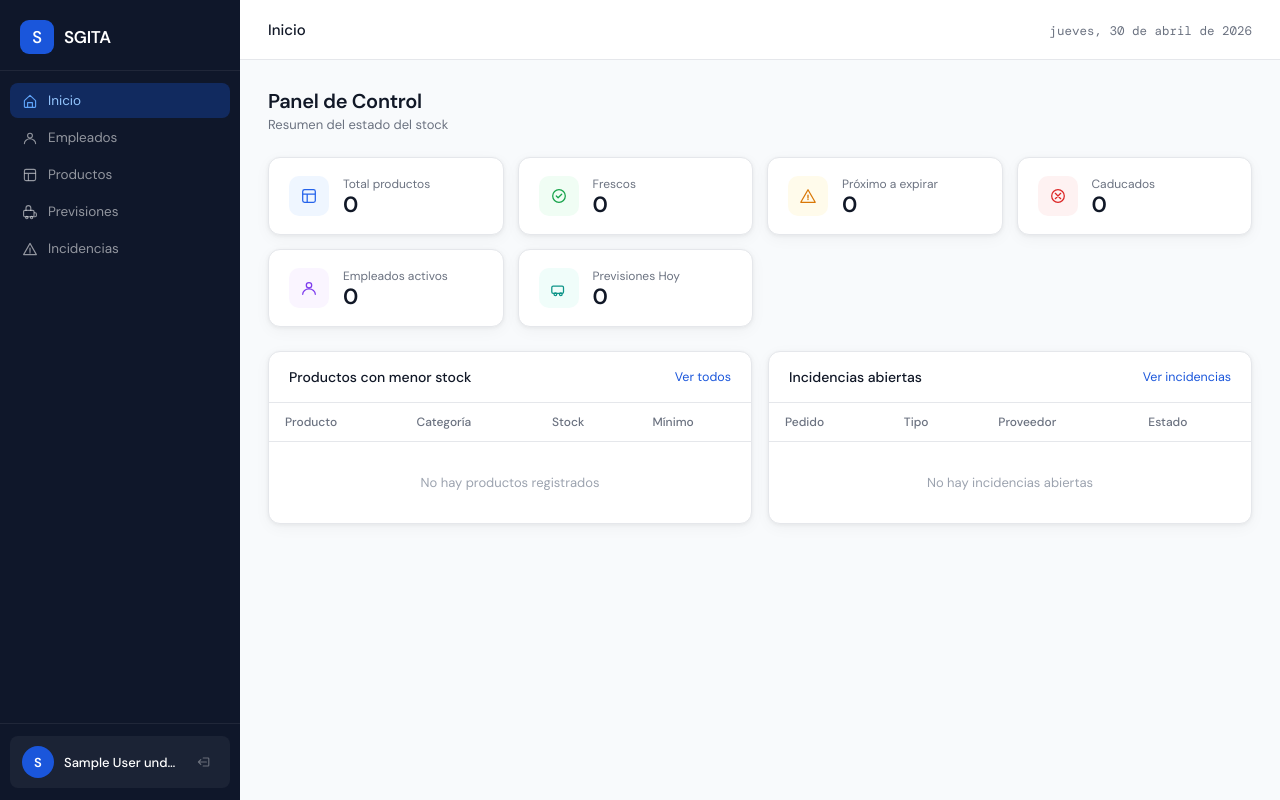
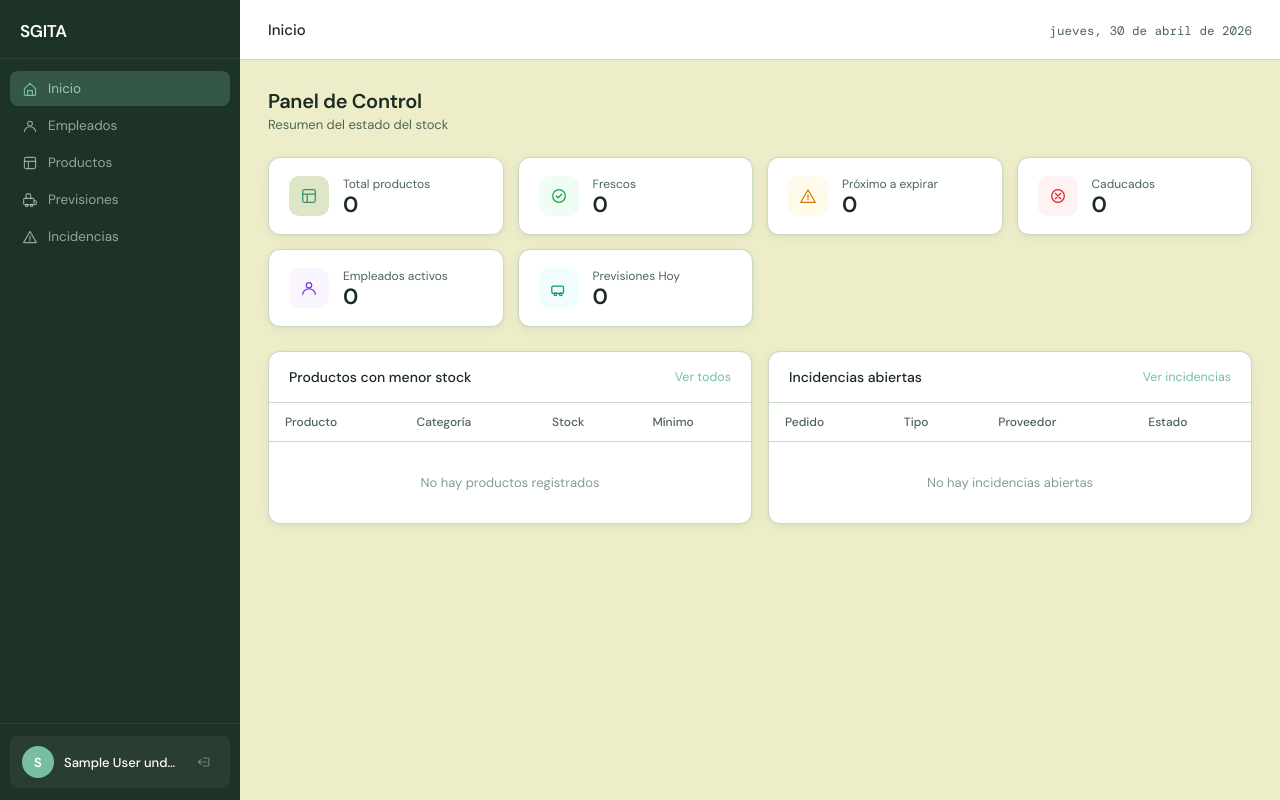
Before and after one commit to piratewiz/sgita-tfg, a website: page public/dashboard.html in a window 1280 px wide. Drawn offline with nearby package versions, Linux system fonts and the light colour scheme; no server answers; sample sign-in values are in the browser's storage.

Commit message:
updated estilos optimizados unicamente al panel del encargado y panel del empleado

```diff
--- a/public/css/dashboard.css
+++ b/public/css/dashboard.css
@@ -3,19 +3,19 @@
 
 /* ── Variables ───────────────────────────────────────── */
 :root {
-  --brand:        #1a56db;
-  --brand-dark:   #1341a8;
-  --brand-light:  #eff4ff;
-  --sidebar-bg:   #0f172a;
+  --brand:        #77BFA3;
+  --brand-dark:   #5aaf93;
+  --brand-light:  #DDE7C7;
+  --sidebar-bg:   #1d3328;
   --sidebar-w:    240px;
   --topbar-h:     60px;
-  --text:         #111827;
-  --text-soft:    #6b7280;
-  --text-xsoft:   #9ca3af;
-  --border:       #e5e7eb;
-  --bg:           #f8fafc;
+  --text:         #1a2b22;
+  --text-soft:    #4d6558;
+  --text-xsoft:   #829e90;
+  --border:       #c8d9c4;
+  --bg:           #EDEEC9;
   --card-bg:      #ffffff;
-  --input-bg:     #f9fafb;
+  --input-bg:     #f7f8f0;
   --radius:       12px;
   --radius-sm:    8px;
   --shadow:       0 1px 4px rgba(0,0,0,.06), 0 4px 16px rgba(0,0,0,.04);
@@ -58,21 +58,6 @@ html, body {
     display: flex;
     align-items: center;
     gap: 10px;
-}
-
-.logo-icon {
-    width: 34px;
-    height: 34px;
-    border-radius: 9px;
-    background: var(--brand);
-    display: flex;
-    align-items: center;
-    justify-content: center;
-    font-family: var(--font-mono);
-    font-size: 17px;
-    font-weight: 500;
-    color: #fff;
-    flex-shrink: 0;
 }
 
 .logo-text {
@@ -131,11 +116,11 @@ html, body {
 }
 
 .nav-item.active {
-  background: rgba(26,86,219,.3);
-  color: #93c5fd;
+  background: rgba(119,191,163,.25);
+  color: #98C9A3;
 }
 
-.nav-item.active svg { color: #60a5fa; }
+.nav-item.active svg { color: #77BFA3; }
 
 .nav-badge {
   margin-left: auto;
@@ -316,16 +301,54 @@ html, body {
     height: 18px;
 }
 
-.kpi-blue   { background: #eff6ff; color: #2563eb; }
-.kpi-green  { background: #f0fdf4; color: #16a34a; }
-.kpi-amber  { background: #fffbeb; color: #d97706; }
-.kpi-red    { background: #fef2f2; color: #dc2626; }
-.kpi-purple { background: #faf5ff; color: #7c3aed; }
-.kpi-teal   { background: #f0fdfa; color: #0d9488; }
+.kpi-blue   {
+    background: #DDE7C7;
+    color: #3d8f6f;
+}
 
-.kpi-info { display: flex; flex-direction: column; gap: 2px; }
-.kpi-label { font-size: 12px; color: var(--text-soft); }
-.kpi-value { font-size: 22px; font-weight: 600; color: var(--text); letter-spacing: -.5px; line-height: 1; }
+.kpi-green  {
+    background: #f0fdf4;
+    color: #16a34a;
+}
+
+.kpi-amber  {
+    background: #fffbeb;
+    color: #d97706;
+}
+
+.kpi-red    {
+    background: #fef2f2;
+    color: #dc2626;
+}
+
+.kpi-purple {
+    background: #faf5ff;
+    color: #7c3aed;
+}
+
+.kpi-teal   {
+    background: #f0fdfa;
+    color: #0d9488;
+}
+
+.kpi-info {
+    display: flex;
+    flex-direction: column;
+    gap: 2px;
+}
+
+.kpi-label {
+    font-size: 12px;
+    color: var(--text-soft);
+}
+
+.kpi-value {
+    font-size: 22px;
+    font-weight: 600;
+    color: var(--text);
+    letter-spacing: -.5px;
+    line-height: 1;
+}
 
 
 /* elementos tarjetas */
@@ -400,7 +423,11 @@ html, body {
   outline: none;
 }
 
-.search-wrap input:focus { border-color: var(--brand); box-shadow: 0 0 0 3px rgba(26,86,219,.08); }
+.search-wrap input:focus {
+    border-color: var(--brand);
+    box-shadow: 0 0 0 3px rgba(119,191,163,.18);
+}
+
 
 .filter-group {
     display: flex;
@@ -424,7 +451,12 @@ html, body {
 
 
 .filter-group select:focus,
-.filter-group input[type="date"]:focus { border-color: var(--brand); box-shadow: 0 0 0 3px rgba(26,86,219,.08); }
+
+.filter-group input[type="date"]:focus {
+    border-color: var(--brand);
+    box-shadow: 0 0 0 3px rgba(119,191,163,.18);
+}
+
 
 
 /* formato para tablas */
@@ -491,7 +523,7 @@ tbody td {
 .badge-green  { background: #f0fdf4; color: #16a34a; }
 .badge-amber  { background: #fffbeb; color: #b45309; }
 .badge-red    { background: #fef2f2; color: #dc2626; }
-.badge-blue   { background: #eff6ff; color: #1d4ed8; }
+.badge-blue   { background: #DDE7C7; color: #3d8f6f; }
 .badge-gray   { background: #f3f4f6; color: #4b5563; }
 .badge-purple { background: #faf5ff; color: #7c3aed; }
 .badge-teal   { background: #f0fdfa; color: #0f766e; }
@@ -517,7 +549,8 @@ tbody td {
     justify-content: space-between;
     padding: 14px 18px;
     border-bottom: 1px solid var(--border);
-    background: var(--bg);
+    background: var(--brand);
+    opacity: 0.8;
 }
 
 .prev-num {
@@ -812,7 +845,7 @@ tbody td {
 
 .form-input:focus {
     border-color: var(--brand);
-    box-shadow: 0 0 0 3px rgba(26,86,219,.08);
+    box-shadow: 0 0 0 3px rgba(119,191,163,.18);
 }
 
 .form-section-title {
--- a/public/css/employee.css
+++ b/public/css/employee.css
@@ -5,19 +5,19 @@
 }
 
 :root {
-  --brand:       #1a56db;
-  --brand-dark:  #1341a8;
-  --brand-light: #eff4ff;
-  --sidebar-bg:  #0f172a;
+  --brand:       #77BFA3;
+  --brand-dark:  #5aaf93;
+  --brand-light: #DDE7C7;
+  --sidebar-bg:  #1d3328;
   --sidebar-w:   220px;
   --topbar-h:    60px;
-  --text:        #111827;
-  --text-soft:   #6b7280;
-  --text-xsoft:  #9ca3af;
-  --border:      #e5e7eb;
-  --bg:          #f8fafc;
+  --text:        #1a2b22;
+  --text-soft:   #4d6558;
+  --text-xsoft:  #829e90;
+  --border:      #c8d9c4;
+  --bg:          #EDEEC9;
   --card-bg:     #ffffff;
-  --input-bg:    #f9fafb;
+  --input-bg:    #f7f8f0;
   --success:     #059669;
   --success-bg:  #ecfdf5;
   --success-brd: #a7f3d0;
@@ -67,22 +67,6 @@ html, body {
     display: flex;
     align-items: center;
     gap: 10px;
-}
-
-
-.logo-icon {
-    width: 32px;
-    height: 32px;
-    border-radius: 8px;
-    background: var(--brand);
-    display: flex;
-    align-items: center;
-    justify-content: center;
-    font-family: var(--font-mono);
-    font-size: 16px;
-    font-weight: 500;
-    color: #fff;
-    flex-shrink: 0;
 }
 
 
@@ -216,18 +200,18 @@ html, body {
 
 
 .nav-item.active {
-    background: rgba(26,86,219,.3);
-    color: #93c5fd;
+    background: rgba(119,191,163,.25);
+    color: #98C9A3;
 }
 
 
 .nav-item.active svg {
-    color: #60a5fa;
+    color: #77BFA3;
 }
 
 .nav-badge {
     margin-left: auto;
-    background: #2563eb;
+    background: var(--brand);
     color: #fff;
     font-size: 10px;
     font-weight: 600;
@@ -401,7 +385,7 @@ html, body {
 
 .pedido-card:hover {
     border-color: var(--brand);
-    box-shadow: 0 0 0 3px rgba(26,86,219,.08), var(--shadow);
+    box-shadow: 0 0 0 3px rgba(119,191,163,.18), var(--shadow);
 }
 
 .pc-header {
@@ -409,7 +393,8 @@ html, body {
     align-items: center;
     justify-content: space-between;
     padding: 13px 16px;
-    background: var(--bg);
+    background: var(--brand);
+    opacity: 0.7;
     border-bottom: 1px solid var(--border);
 }
 
@@ -462,6 +447,7 @@ html, body {
     width: 100%;
     height: 36px;
     background: var(--brand);
+    opacity: 0.8;
     color: #fff;
     border: none;
     border-radius: var(--radius-sm);
@@ -479,7 +465,7 @@ html, body {
 /* formatos para los pedidos activos (banner) */
 .pedido-activo {
   background: var(--brand-light);
-  border: 1px solid #bfdbfe;
+  border: 1px solid #BFD8BD;
   border-radius: var(--radius-sm);
   padding: 12px 16px;
   margin-bottom: 20px;
@@ -528,7 +514,7 @@ html, body {
 
 .pa-detail {
     font-size: 12.5px;
-    color: #3b82f6;
+    color: var(--brand-dark);
 }
 
 .no-pedido {
@@ -636,7 +622,7 @@ html, body {
 
 .field input:focus, .field select:focus, .field textarea:focus {
     border-color: var(--brand);
-    box-shadow: 0 0 0 3px rgba(26,86,219,.08);
+    box-shadow: 0 0 0 3px rgba(119,191,163,.18);
     background: #fff;
 }
 
@@ -786,7 +772,6 @@ html, body {
     display: grid;
     grid-template-columns: 1fr 72px 88px 80px;
     padding: 8px 16px;
-    background: var(--bg);
     font-size: 11px;
     font-weight: 500;
     color: var(--text-soft);
@@ -847,7 +832,7 @@ html, body {
 }
 
 .pt-rec.over {
-    color: #2563eb;
+    color: var(--brand);
     font-weight: 500;
 }
 
@@ -1077,7 +1062,7 @@ html, body {
 
 .search-wrap input:focus {
     border-color: var(--brand);
-    box-shadow: 0 0 0 3px rgba(26, 86, 219, .08);
+    box-shadow: 0 0 0 3px rgba(119,191,163,.18);
 }
 
 .filter-group {
@@ -1101,6 +1086,7 @@ html, body {
 
 .filter-group select:focus {
     border-color: var(--brand);
+    box-shadow: 0 0 0 3px rgba(119,191,163,.18);
 }
 
 .badge {
@@ -1139,8 +1125,8 @@ html, body {
 }
 
 .badge-blue {
-    background: #eff6ff;
-    color: #1d4ed8;
+    background: #DDE7C7;
+    color: #3d8f6f;
 }
 
 /* formatos modal */
--- a/public/dashboard.html
+++ b/public/dashboard.html
@@ -14,7 +14,6 @@
     <aside class="sidebar" id="sidebar">
         <div class="sidebar-header">
             <div class="logo">
-                <div class="logo-icon">S</div>
                 <span class="logo-text">SGITA</span>
             </div>
             <button class="sidebar-close" id="sidebar-close" aria-label="Cerrar Menú">
```
Also changed, not shown: public/employee.html (+0 -1 lines).
